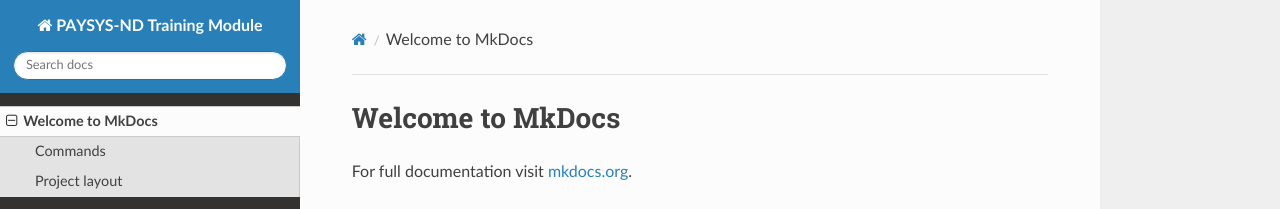
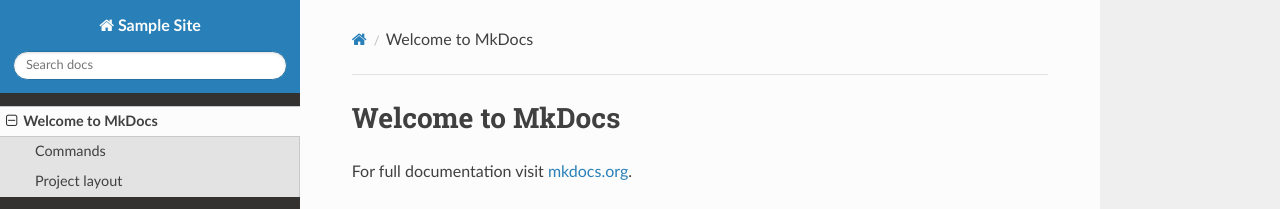
Before and after one commit to hpxio/getting-started-with-mkdocs-static-site, an MkDocs documentation site: the page built from docs/index.md, in a window 1280 px wide. Shown: the top 209 px of the page. Built offline with MkDocs 1.6.1, drawn with Linux system fonts in a browser that asks for light colours; nearby versions of some CDN libraries.

Commit message:
Update mkdocs.yml

```diff
--- a/mkdocs.yml
+++ b/mkdocs.yml
@@ -1,2 +1,2 @@
-site_name: PAYSYS-ND Training Module
+site_name: Sample Site
 theme: readthedocs
```
